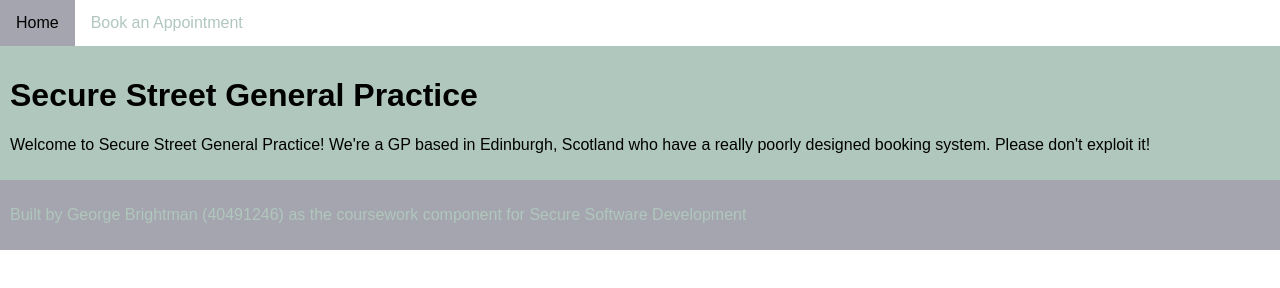
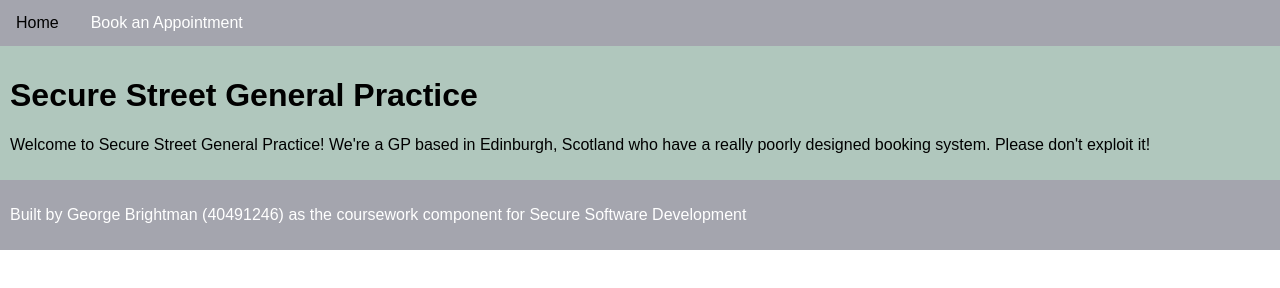
Before and after one commit to GBrightman/SSDCW, a plain HTML site: page index.html in a window 1280 px wide. Drawn offline with Linux system fonts and the light colour scheme.

Commit message:
Update styles.css

```diff
--- a/styles.css
+++ b/styles.css
@@ -10,13 +10,13 @@ body {
 
 .topnav {
     overflow: hidden;
-    background-color: #A4A5AE3;
+    background-color: #A4A5AE;
 }
 
 .topnav a {
     float: left;
     display: block;
-    color: #B0C7BD;
+    color: #FFFFFF;
     text-align: center;
     padding: 14px 16px;
     text-decoration: none;
@@ -36,7 +36,7 @@ body {
 .footer {
     background-color: #A4A5AE;
     padding: 10px;
-    color: #B0C7BD
+    color: #FFFFFF
 }
 
 .btn {
```
